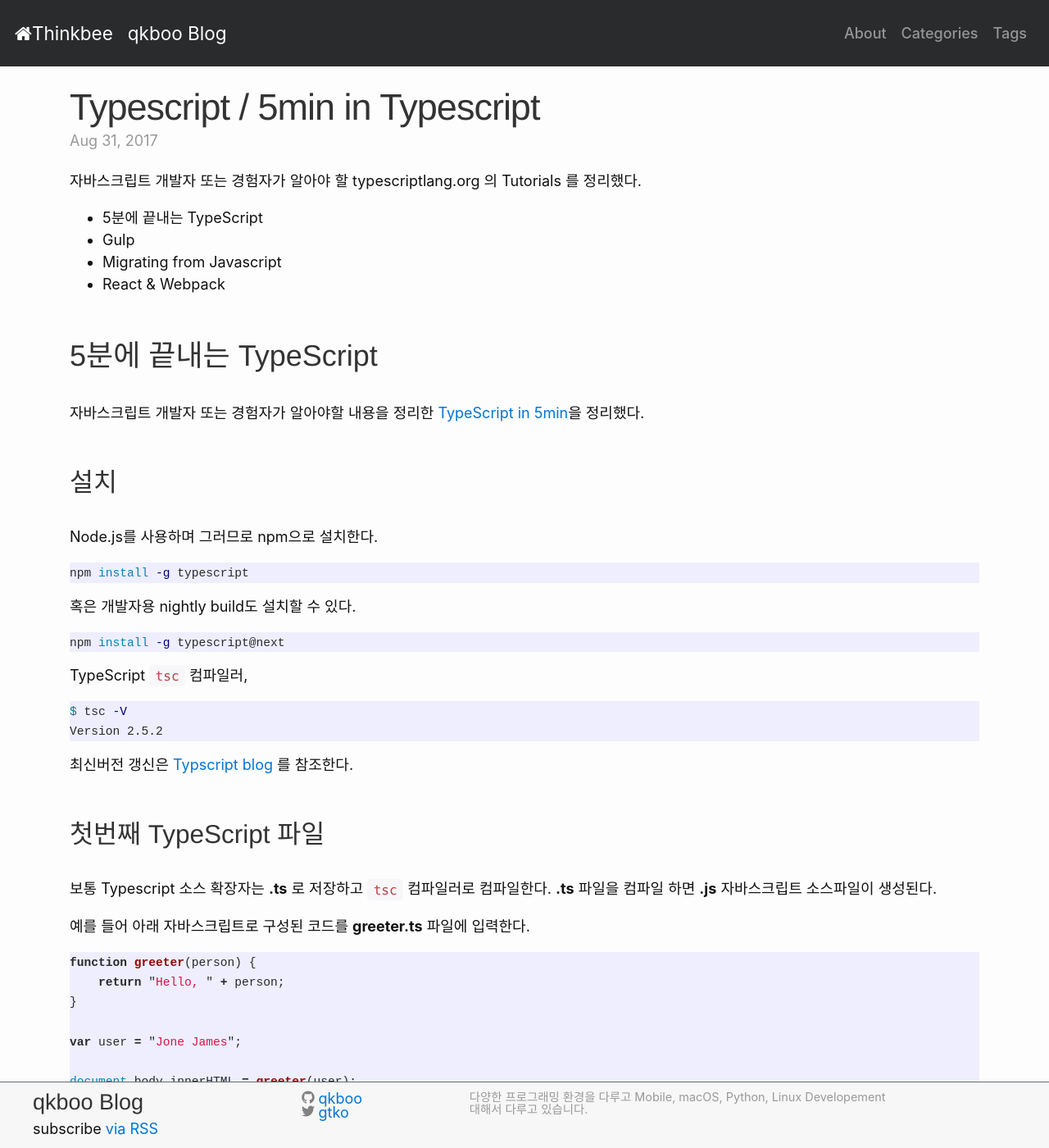
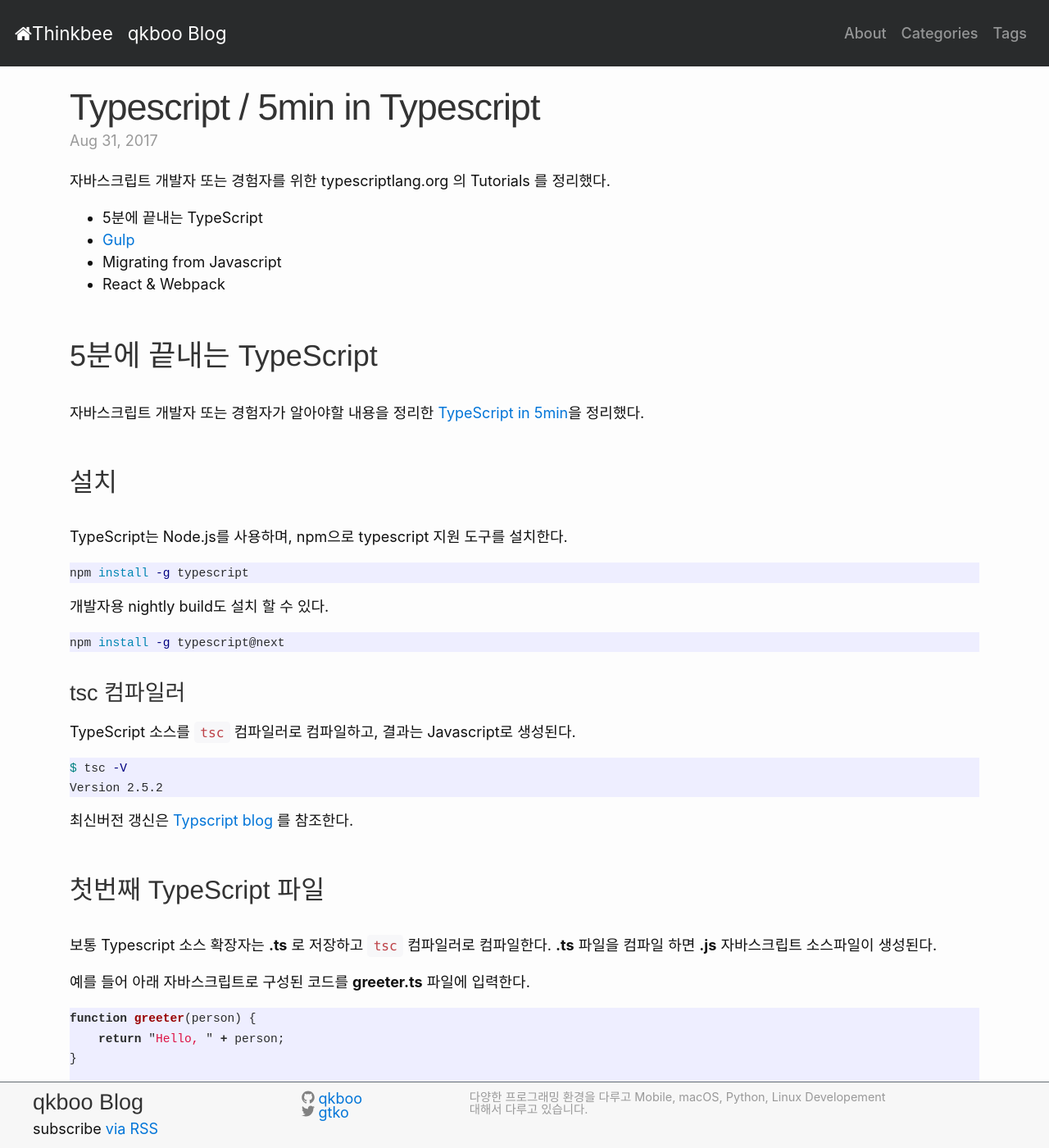
Before and after one commit to webhacking/qkboo.github.io, a Jekyll site: the page built from _posts/nodejs/2017-09-01-typescript-1quickstart.md, in a window 1280 px wide and 1400 px high. Shown: the whole window at 82% size. Built offline with Jekyll 4.4.1, drawn with Linux system fonts in a browser that asks for light colours; nearby versions of some CDN libraries; comment, search, counter and statistics services are not loaded; some of the changed text lies outside the part shown.

Commit message:
rebuild pages

````diff
--- a/_posts/nodejs/2017-09-01-typescript-1quickstart.md
+++ b/_posts/nodejs/2017-09-01-typescript-1quickstart.md
@@ -2,15 +2,15 @@
 title: Typescript / 5min in Typescript
 date: 2017-09-01 01:00:00 +0900
 layout: post
-tags: [typescript, nodejs]
+tags: [nodejs, TypeScript Tutorials, TypeScript]
 categories:
  - Programming
 ---
 
-자바스크립트 개발자 또는 경험자가 알아야 할 typescriptlang.org 의 Tutorials 를 정리했다.
+자바스크립트 개발자 또는 경험자를 위한 typescriptlang.org 의 Tutorials 를 정리했다.
 
  - 5분에 끝내는 TypeScript
- - Gulp
+ - [Gulp]({% post_url /nodejs/2017-09-01-typescript-2gulp %})
  - Migrating from Javascript
  - React & Webpack
 
@@ -22,19 +22,21 @@
 
 ### 설치
 
-Node.js를 사용하며 그러므로 npm으로 설치한다.
+TypeScript는 Node.js를 사용하며, npm으로 typescript 지원 도구를 설치한다.
 
 ```sh
 npm install -g typescript
 ```
 
-혹은 개발자용 nightly build도 설치할 수 있다.
+개발자용 nightly build도 설치 할 수 있다.
 
 ```sh
 npm install -g typescript@next
 ```
 
-TypeScript `tsc` 컴파일러,
+#### tsc 컴파일러
+
+TypeScript 소스를 `tsc` 컴파일러로 컴파일하고, 결과는 Javascript로 생성된다.
 
 ```sh
 $ tsc -V
@@ -60,11 +62,15 @@
 document.body.innerHTML = greeter(user);
 ```
 
+
 그리고 컴파일 하면 자바스크립트 소스 **greeter.js** 가 생성된다.
 
 ```sh
 $ tsc greeter.ts
 ```
+
+> **greeter.ts** 소스와 컴파일 결과 **greeter.js** 소스는 일치한다.
+
 
 ### Type annotations
 
@@ -94,7 +100,7 @@
 
 ### Interfaces
 
-**interface** 를 사용해서 속성을 선언 할 수 있다. 아래 Person 인터페이스는 firstName, lastName 속성으로 선언하고 있다. TypeScript에서는 내부 구조가 호환하면 두 객체는 호횐 된다고 한다. 이것은 명시적으로 `implements` 절을 사용하지 않고 인터페이스가 요구하는 형태를 가지면 인터페이스 통해 구현이 가능하다고 한다. 이제 greeter 함수를 인터페이스 Person 형으로 다음 같이 선언할 수 있다.
+추상화를 위해 **interface** 를 사용해서 속성을 가진 개체를 선언 할 수 있다. 아래 Person 인터페이스는 firstName, lastName 속성으로 선언하고 있다. TypeScript에서는 내부 구조가 호환하면 두 객체는 호횐 된다고 한다. 이것은 명시적으로 `implements` 절을 사용하지 않고 인터페이스가 요구하는 형태를 가지면 인터페이스 통해 구현이 가능하다고 한다. 이제 greeter 함수를 인터페이스 Person 형으로 다음 같이 선언할 수 있다.
 
 ```ts
 interface Person {
@@ -111,7 +117,7 @@
 document.body.innerHTML = greeter(user);
 ```
 
- `tsc` 로 컴파일 해도 형이 일치한다고 판단해서 경고가 없다.
+이 소스를 `tsc` 로 컴파일 해도 형이 일치한다고 판단해서 경고가 없다.
 
 
 ### Classes
````
